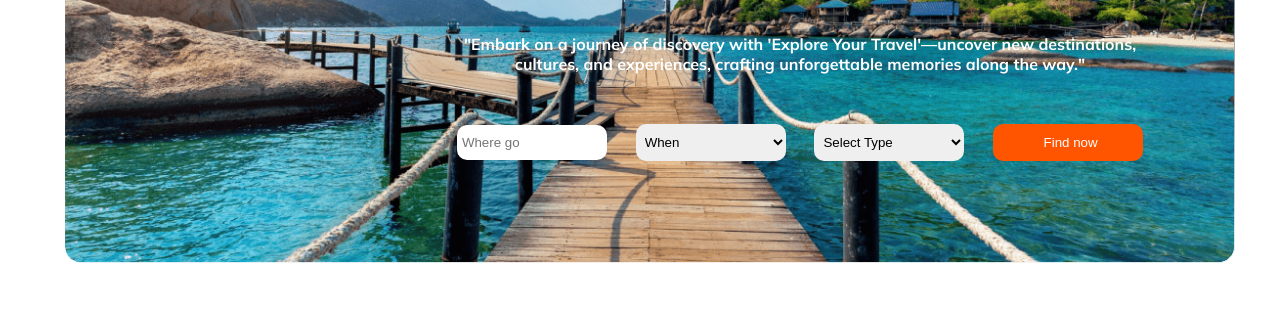
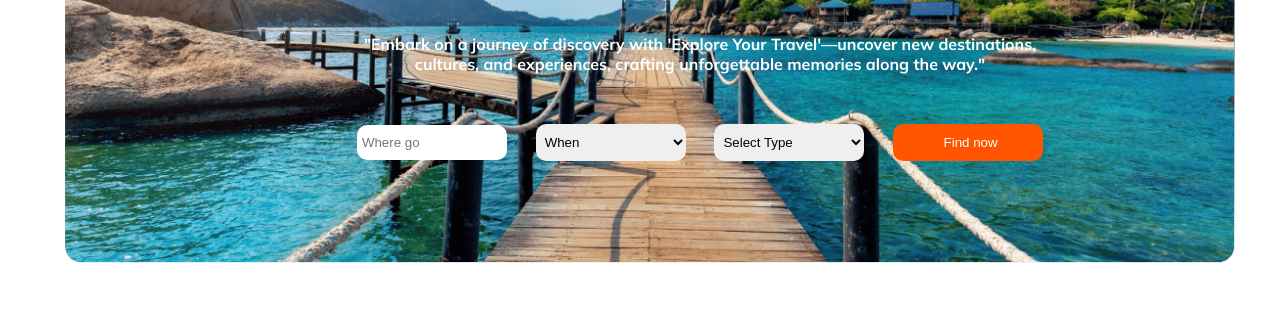
Before and after one commit to mdrashed62/assignment-two-with-travel, a plain HTML site: page index.html in a window 1280 px wide. Shown: the part 346-667 px from the top of the page. Drawn offline with Linux system fonts and the light colour scheme.

Commit message:
Update style.css

```diff
--- a/Styles/style.css
+++ b/Styles/style.css
@@ -88,7 +88,7 @@ body {
     max-width: 700px;
     position: absolute;
     top: 250px;
-    left: 450px;
+    left: 350px;
 
     color: #fff;
 }
```
